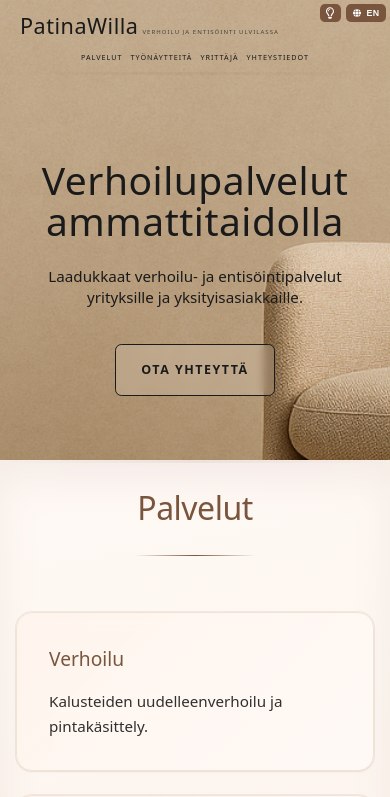
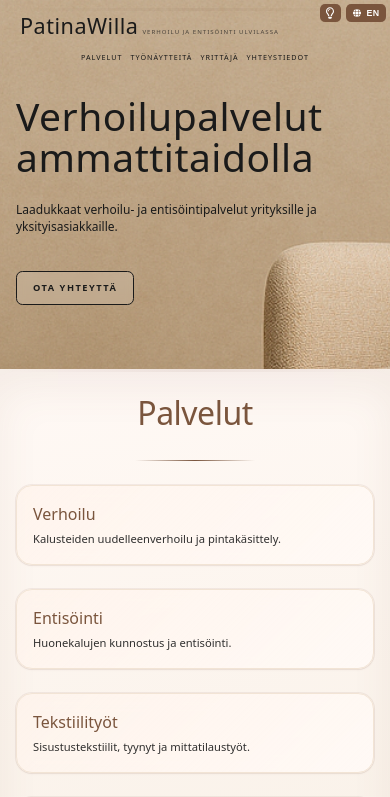
Before and after one commit to jlipponen/patinawilla, a React (Vite) app: page / in a window 390 px wide. Shown: the top 797 px of the page. Built offline with nearby package versions, Linux system fonts and the light colour scheme; no server answers.

Commit message:
Further aligment in mobile

```diff
--- a/src/styles/global.css
+++ b/src/styles/global.css
@@ -115,7 +115,7 @@ header {
 
 /* Reserve space for the fixed header so document content doesn't sit under it */
 main {
-  margin-top: 4.0rem;
+  margin-top: 4rem;
 }
 
 [data-theme="dark"] header {
@@ -354,7 +354,7 @@ section::before {
 
 /* Enhanced headings */
 section h2 {
-  margin: 0 0 3.5rem;
+  margin: 0 0 2.5rem;
   font-size: clamp(2rem, 5vw, 2.8rem);
   font-weight: 300;
   text-align: center;
@@ -691,7 +691,6 @@ section h2::after {
   border-radius: 0.5rem;
 }
 
-/* Consolidated contact info card */
 .contact-info-card p {
   margin: 0.35rem 0;
 }
@@ -917,10 +916,10 @@ button {
     padding: 5.5rem 0 4rem;
   }
   .hero h1 {
-    font-size: clamp(2.4rem, 10vw, 3.2rem);
+    font-size: clamp(1.4rem, 10vw, 3.2rem);
   }
   .hero-sub {
-    font-size: 0.95rem;
+    font-size: 0.75rem;
   }
   .container {
     padding-left: 1rem;
@@ -930,12 +929,12 @@ button {
     justify-content: space-between;
   }
   main {
-    margin-top: 4.5rem;
+    margin-top: 0.5rem;
   }
   .hero-inner {
     flex-direction: column;
-    align-items: center;
-    text-align: center;
+    align-items: left;
+    text-align: left;
   }
   .hero-content {
     max-width: 100%;
@@ -943,6 +942,23 @@ button {
   }
   .services-grid {
     grid-template-columns: 1fr;
+  }
+  .service-card {
+    padding: 1rem;
+    gap: 0.25rem;
+  }
+  .service-card h3 {
+    font-size: 1rem;
+  }
+  .service-card p {
+    font-size: 0.7rem;
+  }
+  section h2 {
+    margin: 0 0 1.5rem;
+  }
+  .cta-btn {
+    padding: 0.55rem 1rem;
+    font-size: 0.58rem;
   }
   .portfolio .carousel-track,
   .carousel-track {
@@ -956,6 +972,16 @@ button {
   }
   .contact-columns {
     grid-template-columns: 1fr;
+    gap: 1rem;
+  }
+  .contact-card {
+    padding: 1rem;
+  }
+  .contact-info-card p {
+    margin: 0.15rem 0;
+  }
+  .contact-info-card .social-links {
+    margin-top: 0.25rem;
   }
   .map-wrapper iframe {
     height: 220px;
@@ -968,7 +994,7 @@ button {
     max-width: 100%;
   }
   section {
-    padding: 1.5rem 0;
+    padding: 1.25rem 0;
   }
   footer .logos {
     justify-content: center;
```
